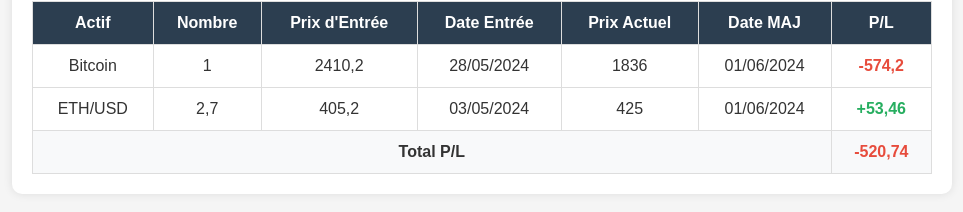
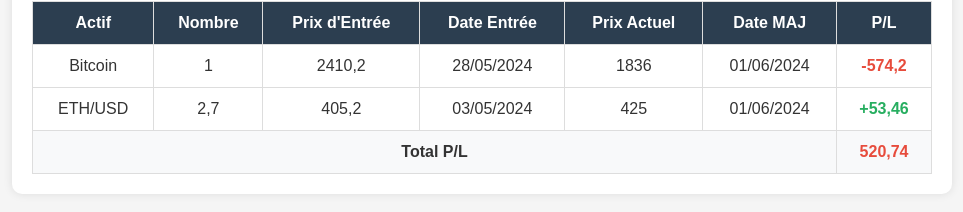
Before and after one commit to alieb77/EB-portfolio-tracker, a plain HTML site: page index.html in a window 1280 px wide. Shown: the part 158-370 px from the top of the page, without its empty margins (158-1121 px from the left). Drawn offline with Linux system fonts and the light colour scheme.

Commit message:
Update index.html

```diff
--- a/index.html
+++ b/index.html
@@ -79,7 +79,7 @@
                 </tr>
                 <tr class="total">
                     <td colspan="6">Total P/L</td>
-                    <td class="loss">-520,74</td>
+                    <td class="loss">520,74</td>
                 </tr>
             </tbody>
         </table>
```
